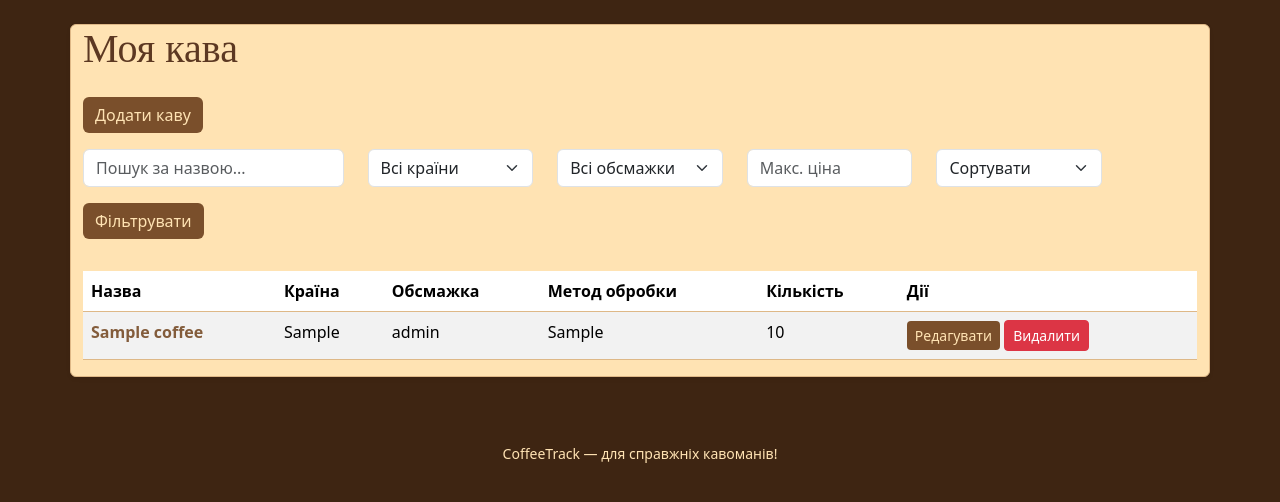
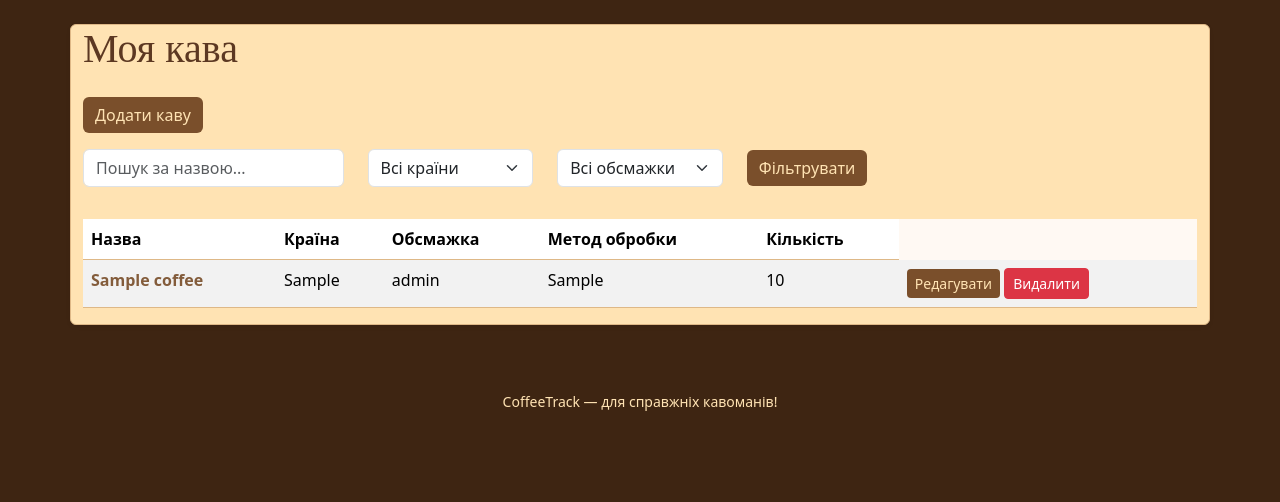
Before and after one commit to IlyaOriekhov/coffeetrackapp, a Django app: page /coffees/ in a window 1280 px wide. Shown: the part 56-558 px from the top of the page. Run offline with Django 5.2, Linux system fonts and the light colour scheme; tables that the repository leaves empty hold one stand-in row (values such as "Sample post").

Commit message:
fix listview and html

```diff
--- a/coffeetrackproject/coffeeapp/templates/coffee_list.html
+++ b/coffeetrackproject/coffeeapp/templates/coffee_list.html
@@ -24,19 +24,19 @@
             {% endfor %}
         </select>
     </div>
-    <div class="col-sm-2 mb-2">
-        <input type="number" name="price" class="form-control coffee-search-input"
-            placeholder="Макс. ціна" min="0" value="{{ request.GET.price }}">
-    </div>
-    <div class="col-sm-2 mb-2">
-        <select name="order_by" class="form-select coffee-search-input">
-            <option value="">Сортувати</option>
-            <option value="price" {% if request.GET.order_by == 'price' %}selected{% endif %}>За ціною ↑</option>
-            <option value="-price" {% if request.GET.order_by == '-price' %}selected{% endif %}>За ціною ↓</option>
-            <option value="created" {% if request.GET.order_by == 'created' %}selected{% endif %}>За датою ↑</option>
-            <option value="-created" {% if request.GET.order_by == '-created' %}selected{% endif %}>За датою ↓</option>
-        </select>
-    </div>
+{#    <div class="col-sm-2 mb-2">#}
+{#        <input type="number" name="price" class="form-control coffee-search-input"#}
+{#            placeholder="Макс. ціна" min="0" value="{{ request.GET.price }}">#}
+{#    </div>#}
+{#    <div class="col-sm-2 mb-2">#}
+{#        <select name="order_by" class="form-select coffee-search-input">#}
+{#            <option value="">Сортувати</option>#}
+{#            <option value="price" {% if request.GET.order_by == 'price' %}selected{% endif %}>За ціною ↑</option>#}
+{#            <option value="-price" {% if request.GET.order_by == '-price' %}selected{% endif %}>За ціною ↓</option>#}
+{#            <option value="created" {% if request.GET.order_by == 'created' %}selected{% endif %}>За датою ↑</option>#}
+{#            <option value="-created" {% if request.GET.order_by == '-created' %}selected{% endif %}>За датою ↓</option>#}
+{#        </select>#}
+{#    </div>#}
     <div class="col-auto mb-2">
         <button type="submit" class="btn coffee-btn">Фільтрувати</button>
     </div>
@@ -50,7 +50,6 @@
             <th>Обсмажка</th>
             <th>Метод обробки</th>
             <th>Кількість</th>
-            <th>Дії</th>
         </tr>
     </thead>
     <tbody>
--- a/coffeetrackproject/coffeeapp/views.py
+++ b/coffeetrackproject/coffeeapp/views.py
@@ -28,8 +28,7 @@ class CoffeeListView(ListView):
         search_query = self.request.GET.get("search", "")
         country = self.request.GET.get("country", "")
         roast = self.request.GET.get("roast", "")
-        price = self.request.GET.get("price", "")
-        order_by = self.request.GET.get("order_by", "")
+
 
         if search_query:
             queryset = queryset.filter(name__icontains=search_query)
@@ -37,10 +36,6 @@ class CoffeeListView(ListView):
             queryset = queryset.filter(country=country)
         if roast:
             queryset = queryset.filter(roast_level=roast)
-        if price:
-            queryset = queryset.filter(price__lte=price)
-        if order_by in ["price", "-price", "created", "-created"]:
-            queryset = queryset.order_by(order_by)
 
         return queryset
 
```
